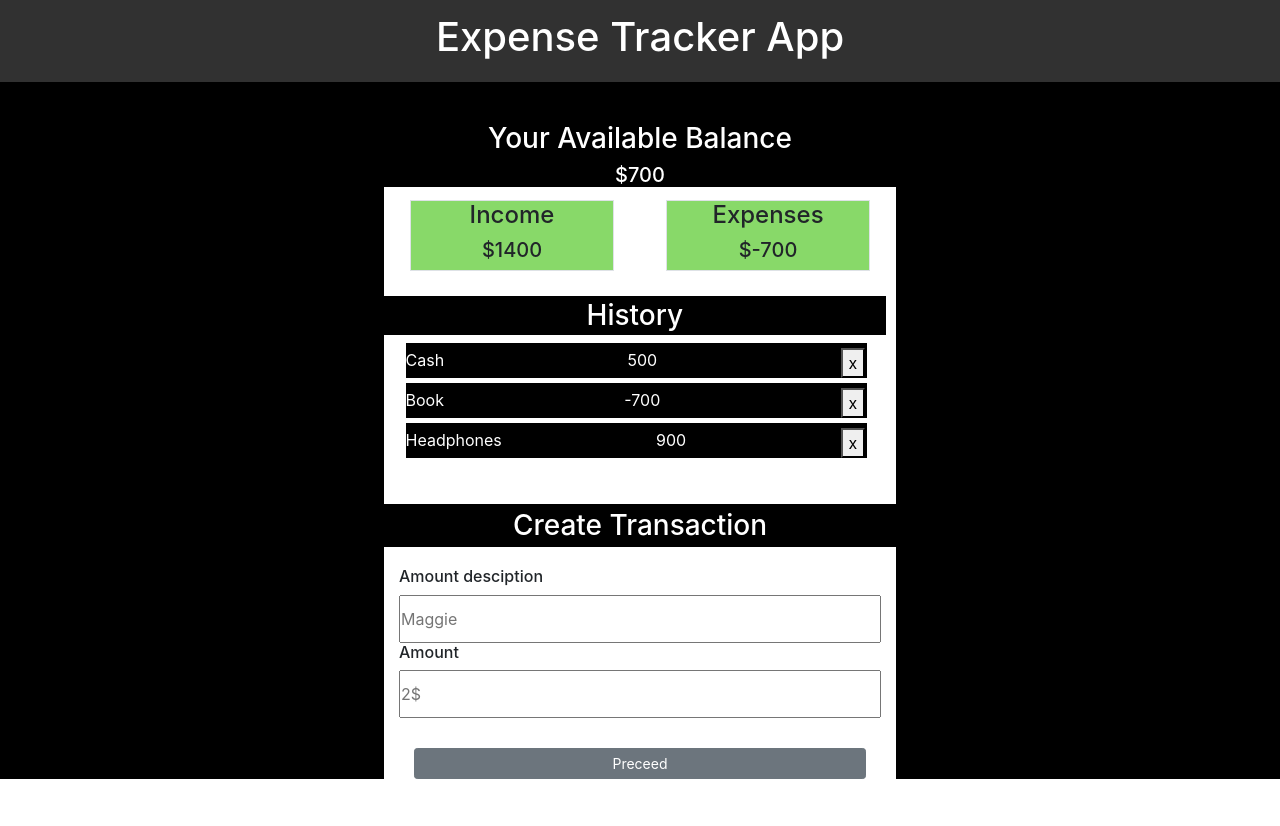
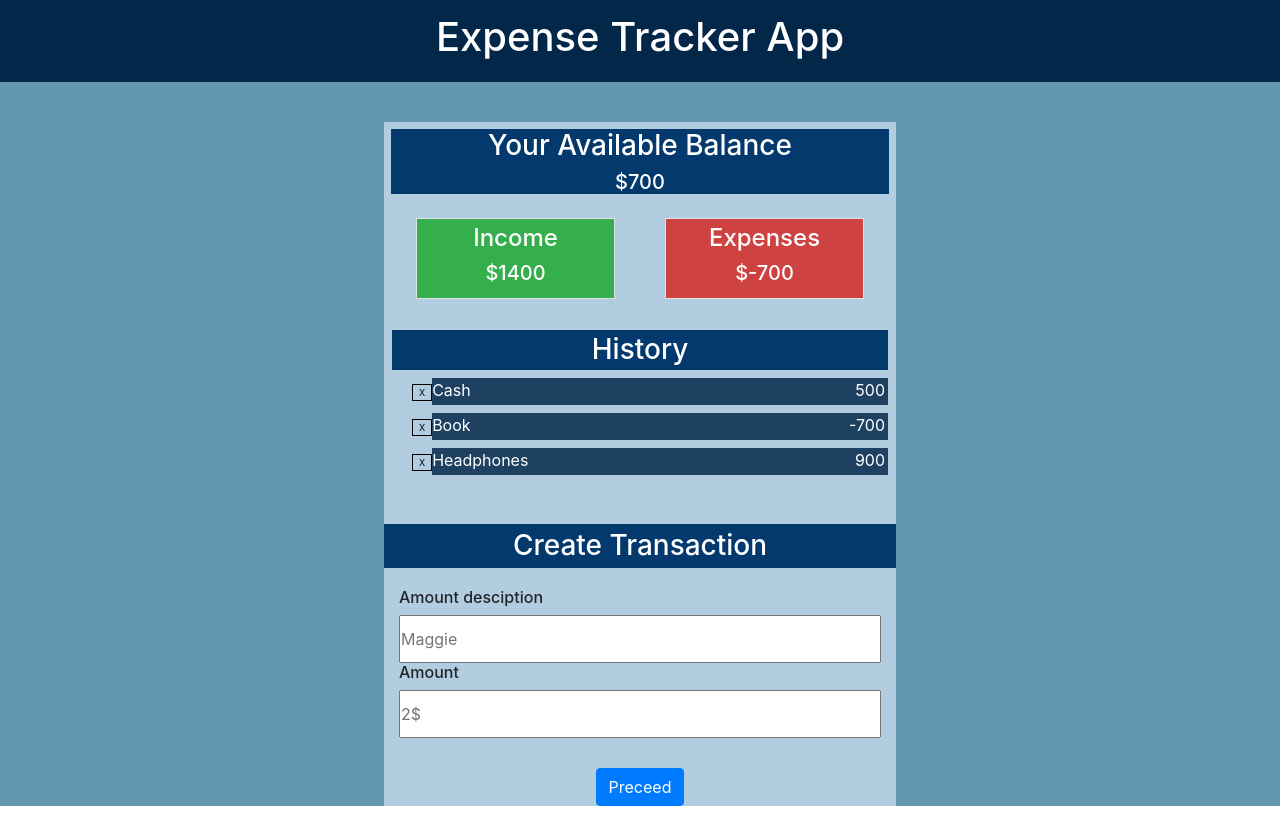
Before and after one commit to TalalBhatti/expense_tracker-app, a React (Create React App) app: page / in a window 1280 px wide. Built offline with nearby package versions, Linux system fonts and the light colour scheme.

Commit message:
Version2

```diff
--- a/src/App.css
+++ b/src/App.css
@@ -5,11 +5,8 @@
    margin-left: 30% ;
   margin-right: 30% ;
 }
-body{
-  background-color: black;
-}
 .main{
-  background-color: black;
+  background-color: #6497b1;
   justify-content: center;
   text-align: center;
   align-items: center;
--- a/src/components/Header.css
+++ b/src/components/Header.css
@@ -1,5 +1,5 @@
 .body1{
-    background-color: rgb(49, 49, 49);
+    background-color: #022749 ;
     color: white;
     width: 100%;
     padding: 1%;
--- a/src/components/Stats.css
+++ b/src/components/Stats.css
@@ -1,7 +1,9 @@
 .stats{
     text-align: center;
-    background-color: white;
+    background-color: #b3cde0;
     margin-top: 40px;
+    padding: 7px;
+    margin-bottom: auto;
 }
 
 .row{
@@ -9,13 +11,14 @@
 }
 
 .block-example {
-    margin: 0.3rem;
-    background-color: #eee;
+    margin: 1rem;
     justify-content: space-around;
     width: 40%;
+    padding: 5px;
+
 }
 .title {
-    background-color: black;
+    background-color: #03396c;
     color: white;
     width: 100%;
 }
--- a/src/components/Stats.js
+++ b/src/components/Stats.js
@@ -34,10 +34,10 @@ const Stats = (props) => {
             </div>
             <Container>
                 <Row>
-                    <span className="block-example border" style={{backgroundColor: '#88D969',}}>
+                    <span className="block-example border" style={{backgroundColor: '#35ae4c',color: 'white'}}>
                         <Col ><h4>Income</h4><h5>${getIncome()}</h5></Col>
                     </span>
-                    <span className="block-example border "style={{backgroundColor: '#88D969',}}>
+                    <span className="block-example border "style={{backgroundColor: '#ce4242',color: 'white'}}>
                         <Col ><h4>Expenses</h4><h5>${getExpense()}</h5></Col>
                     </span>
                 </Row>
--- a/src/components/history.css
+++ b/src/components/history.css
@@ -1,11 +1,12 @@
 .history{
-    margin-top: 20px;
     justify-content: center;
-    width: 98%;
+    width: 100%;
     text-align: center;
+    background-color: #b3cde0;
+    padding: 8px;
 }
 .history h3{
-    background-color: black;
+    background-color: #03396c;
     color: white;
     padding: 3px;
     justify-content: center;
@@ -15,10 +16,20 @@
 .transition-list > li {
     display: flex;
     justify-content: space-between;
-    padding: 5px 2px 0px 0px;
-    background-color: black;
+    padding: 0px 3px 3px 0px;
+    background-color: #1e4161;
     color: white;
-    margin: 5px 0px 0px 0px;
+    margin: 8px 0px 0px 0px;
     width: 100%;
-    margin-left: -4%;
 }
+button.delete{
+    background-color: #b3cde0;
+    color: black;
+    cursor: pointer;
+    /* height: 25px;
+    width: 25px; */
+    text-align: center;
+    font-size: xx-small;
+    margin-left: -20px;
+    border: 1px solid black;
+}
--- a/src/components/history.js
+++ b/src/components/history.js
@@ -13,9 +13,10 @@ const History = (props) => {
     <ul className="transition-list">
         {transactions.map((transObj, id)=>{
             return(<li key={id}>
-                <span>{transObj.desc}</span>
+
+                <span><button className="delete" onClick= {() => deleteTransaction(transactions.id)}>X</button>
+             {transObj.desc}</span>
                 <span>{transObj.amount}</span>
-                <button onClick= {() => deleteTransaction(transactions.id)}>x</button>
             </li>
             )
         })}
--- a/src/components/transaction.css
+++ b/src/components/transaction.css
@@ -1,11 +1,10 @@
 .transaction{
     text-align: center;
-    background-color: white;
+    background-color: #b3cde0;
     padding-top: 5%;
-    margin-top: 20px;
 }
 .transaction h3{
-    background-color: black;
+    background-color: #03396c;
     color: white;
     padding: 5px;
     margin-bottom: 20px;
@@ -21,7 +20,8 @@
 }
 
 .buttons{
-    margin: 30px;
+    margin-top: 30px;
+    margin-bottom: 20px;
 
 }
 body{
--- a/src/components/transaction.js
+++ b/src/components/transaction.js
@@ -33,7 +33,7 @@ const Transaction = (props) => {
         </div>
 
         <div className="buttons">
-          <Button type="submit" value="Add Transaction" variant="secondary" size="sm" block>Preceed</Button>
+          <Button type="submit" value="Add Transaction" >Preceed</Button>
         </div>
       </form>
     </div>
```
Also changed, not shown: src/fonts/khand-regular.ttf (added).
